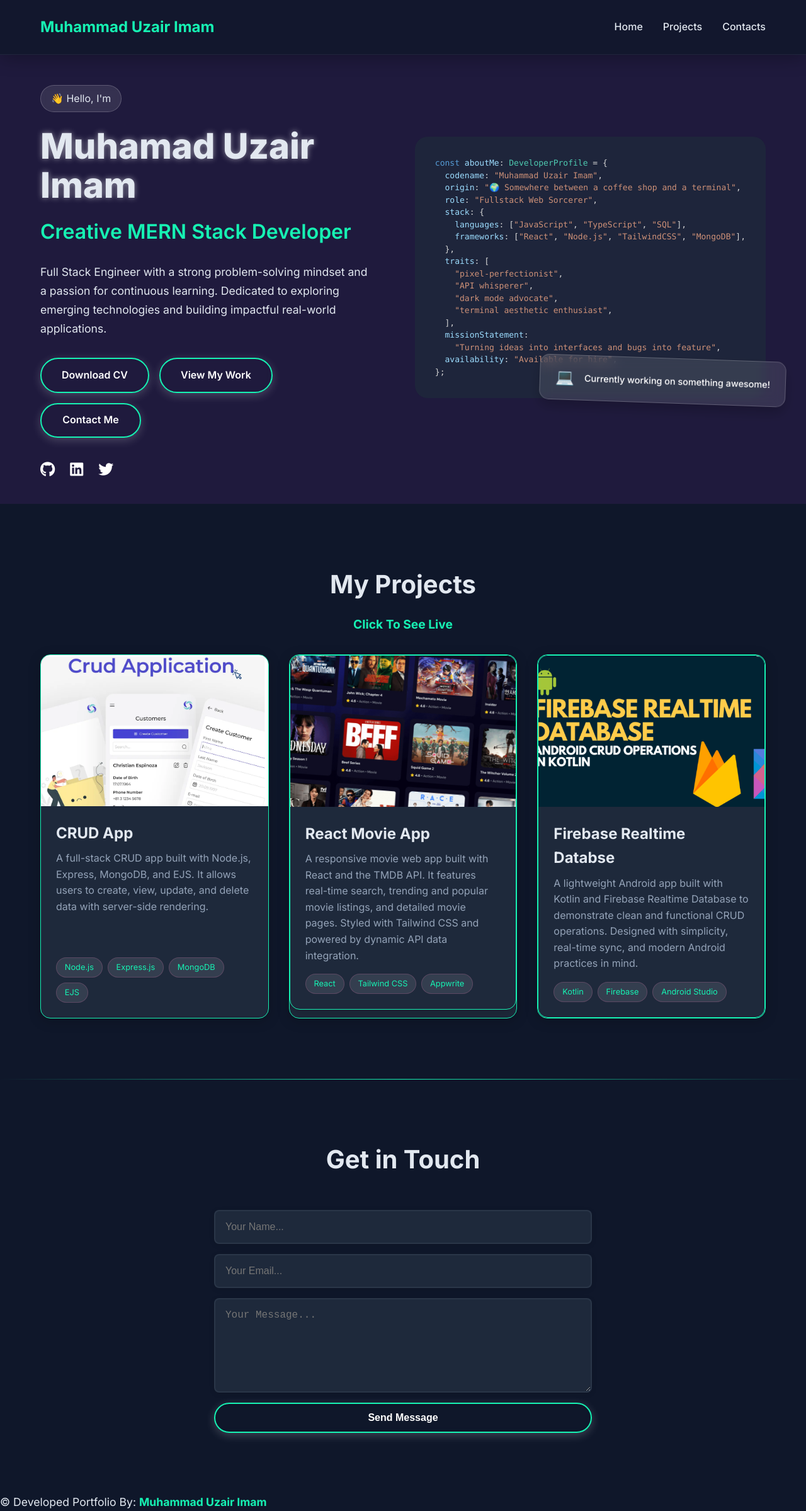
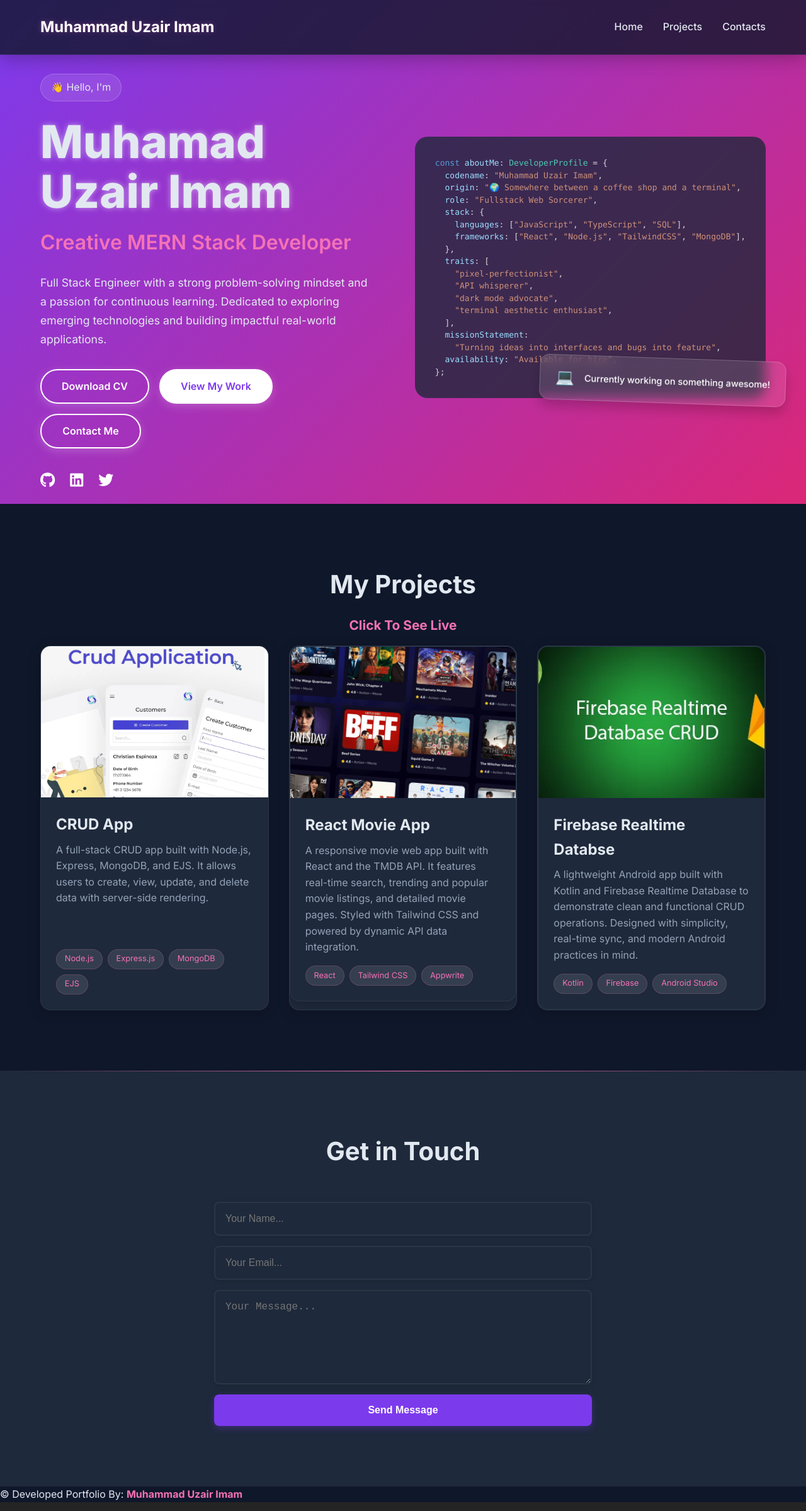
Before and after one commit to Uzairimam03/uzair-imam-portfolio, a React (Vite) app: page / in a window 1280 px wide. Shown: the whole page at 63% size. Built offline with nearby package versions, Linux system fonts and the light colour scheme; no server answers.

Commit message:
Some changes

```diff
--- a/src/App.css
+++ b/src/App.css
@@ -53,16 +53,22 @@ body {
   z-index: 1000;
   box-shadow: 0 4px 30px rgba(0, 0, 0, 0.3);
   border-bottom: 1px solid var(--card-border);
-
 }
 
 .logo {
   font-size: 1.5rem;
   font-weight: 700;
- color: #16f2b3;
-  /* text-shadow: 0 0 10px rgba(244, 114, 182, 0.3); */
-  flex-wrap: wrap;
+  color: white;
+  text-shadow: 0 0 10px rgba(244, 114, 182, 0.3);
 }
+
+.logo:hover{
+  color: #f472b6;
+}
+
+
+
+
 
 .nav-links {
   display: flex;
@@ -86,12 +92,12 @@ body {
   left: 0;
   width: 0;
   height: 2px;
-  background:  #16f2b3;
+  background: var(--accent-color);
   transition: width 0.3s ease;
 }
 
 .nav-links a:hover {
-  color:  #16f2b3;
+  color: var(--accent-color);
 }
 
 .nav-links a:hover::after {
@@ -102,7 +108,11 @@ body {
 
 .hero {
   min-height: 100vh;
-  background: #1F1A3D;
+  background: linear-gradient(
+    135deg,
+    var(--gradient-start) 0%,
+    var(--gradient-end) 100%
+  );
 
   display: flex;
   align-items: center;
@@ -142,9 +152,10 @@ body {
 
 .glitch {
 
-  font-size: 3.5rem;
+  font-size: 4.5rem;
   font-weight: 800;
   text-shadow: 0 0 10px rgba(255, 255, 255, 0.5);
+
   position: relative;
   margin-bottom: 1rem;
   line-height: 1.1;
@@ -152,7 +163,7 @@ body {
 
 .hero-subtitle {
   font-size: 2rem;
-  color: #16f2b3;
+  color: var(--accent-color);
   margin-bottom: 1.5rem;
   font-weight: 600;
 }
@@ -167,10 +178,7 @@ body {
   display: flex;
   gap: 1rem;
   margin-bottom: 2rem;
-
   flex-wrap: wrap;
-
-
   margin-top: 2rem;
 }
 
@@ -191,22 +199,21 @@ body {
 }
 
 .cta-primary {
-  background: transparent;
-  color: white;
+  background: white;
+  color: var(--primary-color);
   box-shadow: 0 4px 15px rgba(255, 255, 255, 0.2);
-  border: 2px solid  #16f2b3;
-  backdrop-filter: blur(5px);
+  border: 2px solid white;
 }
 
 .cta-secondary {
   background: transparent;
   color: white;
   box-shadow: 0 4px 15px rgba(255, 255, 255, 0.2);
-  border: 2px solid  #16f2b3;
+  border: 2px solid white;
   backdrop-filter: blur(5px);
 }
 
-/* .cta-secondary:hover {
+.cta-secondary:hover {
   background: rgba(255, 255, 255, 0.1);
   border-color: rgba(255, 255, 255, 0.3);
   transform: translateY(-2px);
@@ -234,7 +241,7 @@ body {
 
 .cta-secondary:hover::before {
   left: 100%;
-} */
+}
 
 .social-links {
   display: flex;
@@ -248,7 +255,7 @@ body {
 }
 
 .social-links a:hover {
-  color: #16f2b3;
+  color: var(--accent-color);
 }
 
 .floating-card {
@@ -299,6 +306,8 @@ body {
     padding-top: 120px;
   }
 
+
+
   .hero-content {
     text-align: center;
     max-width: 100%;
@@ -317,9 +326,6 @@ body {
   .hero-image-container {
     display: none;
   }
-}
-
-@media (max-width: 768px) {
   .logo {
     padding: 1rem 3%;
     flex-direction: column;
@@ -331,13 +337,7 @@ display: none;
   }
 }
 
-
 /* Projects Sections */
-
-
-.project-card {
-  text-decoration: none;
-}
 
 .projects {
   padding: 6rem 5%;
@@ -345,23 +345,19 @@ display: none;
   position: relative;
 }
 
+
 .projects h2 {
   text-align: center;
   font-size: 2.5rem;
   margin-bottom: 1rem;
 }
-.h3 {
-  text-align: center;
-  font-size: 1.2rem;
-  margin-bottom: 2rem;
-  color: #16f2b3;
 
+.h2{
+   text-align:center;
+  font-size: 1.3rem;
+ margin-bottom: 1rem;
+  color: #f472b6;
 }
-
-.p{
-  font-size: 1.1rem;
-}
-
 
 .project-grid {
   display: grid;
@@ -377,10 +373,12 @@ display: none;
   overflow: hidden;
   box-shadow: 0 4px 20px rgba(0, 0, 0, 0.2);
   transition: all 0.3 ease;
-  border: 1px solid  #16f2b3;
+  border: 1px solid var(--card-border);
   position: relative;
   display: flex;
   flex-direction: column;
+  text-decoration: none;
+
 }
 
 .project-card::before {
@@ -407,8 +405,8 @@ display: none;
 
 .project-card:hover {
   transform: translateY(-10px) scale(1.02);
-
-  border-color: #16f2b3;
+  box-shadow: 0 8px 30px rgba(0, 0, 0, 0.3);
+  border-color: var(--accent-color);
 }
 
 .project-image {
@@ -464,7 +462,7 @@ display: none;
   background: rgba(255, 255, 255, 0.1);
   border-radius: 50px;
   font-size: 0.8rem;
-  color:  #16f2b3;
+  color: var(--accent-color);
   border: 1px solid rgba(244, 114, 182, 0.2);
 }
 
@@ -472,7 +470,7 @@ display: none;
 
 .contact {
   padding: 6rem 5%;
-  /* background: var(--section-bg); */
+  background: var(--section-bg);
   position: relative;
 }
 
@@ -486,7 +484,7 @@ display: none;
   background: linear-gradient(
     90deg,
     transparent,
-   #16f2b3,
+    var(--accent-color),
     transparent
   );
 }
@@ -523,7 +521,7 @@ display: none;
 .contact-form input:focus,
 .contact-form textarea:focus {
   outline: none;
-  border-color: #16f2b3;
+  border-color: var(--accent-color);
   box-shadow: 0 4px 12px rgba(244, 144, 182, 0.2);
 }
 
@@ -533,23 +531,18 @@ display: none;
 }
 
 .submit-btn {
-  padding: 0.8rem 2rem;
-  border-radius: 50px;
+  padding: 1rem;
+  background: var(--primary-color);
+  color: white;
+  border: none;
+  border-radius: 0.5rem;
+  font-size: 1rem;
   font-weight: 600;
-  font-size: 1rem;
-  text-decoration: none;
+  cursor: pointer;
   transition: all 0.3s ease;
+  box-shadow: 0 4px 12px rgba(124, 58, 237, 0.3);
   position: relative;
   overflow: hidden;
-  display: flex;
-  align-items: center;
-  justify-content: center;
-  min-width: 100px;
-  background: transparent;
-  color: white;
-  box-shadow: 0 4px 15px rgba(255, 255, 255, 0.2);
-  border: 2px solid  #16f2b3;
-  backdrop-filter: blur(5px);
 }
 
 .submit-btn::before {
@@ -557,7 +550,7 @@ display: none;
   position: absolute;
   top: 0;
   left: -100%;
-  width: 50%;
+  width: 100%;
   height: 100%;
   background: linear-gradient(
     90deg,
@@ -569,7 +562,7 @@ display: none;
 }
 
 .submit-btn:hover::before {
-  left: 80%;
+  left: 100%;
 }
 
 .form-status {
--- a/src/App.jsx
+++ b/src/App.jsx
@@ -25,7 +25,7 @@ function App() {
     <>
     <p className="p">
   &copy; Developed Portfolio By:{' '}
-  <span style={{ color: ' #16f2b3', fontWeight: 'bold' }}>Muhammad Uzair Imam</span>
+  <span style={{ color: '  #f472b6', fontWeight: 'bold' }}>Muhammad Uzair Imam</span>
 </p>
 
 
--- a/src/components/Projects.jsx
+++ b/src/components/Projects.jsx
@@ -34,10 +34,11 @@ export const Projects = () => {
       </motion.h2>
 
            <motion.h3
+
         variants={fadeInUp}
         initial="initial"
         whileInView="animate"
-        className="h3"
+        className="h2"
         viewport={{ once: true }}
       >
         Click To See Live
@@ -129,7 +130,7 @@ export const Projects = () => {
             <motion.div
               className="project-image"
               style={{
-                backgroundImage: "url('/projects/Firebase-kotlin.png')",
+                backgroundImage: "url('/projects/Firebase-kotlin.webp')",
               }}
               whileHover={{ scale: 1.05 }}
               transition={{ duration: 0.2 }}
```
Also changed, not shown: public/projects/Firebase-kotlin.png (deleted), public/projects/Firebase-kotlin.webp (added).
